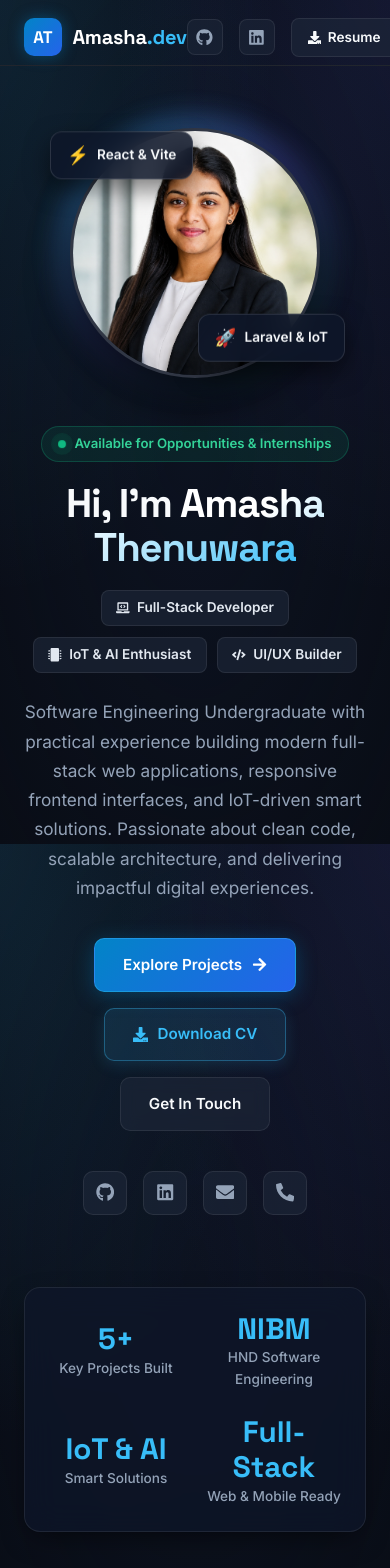
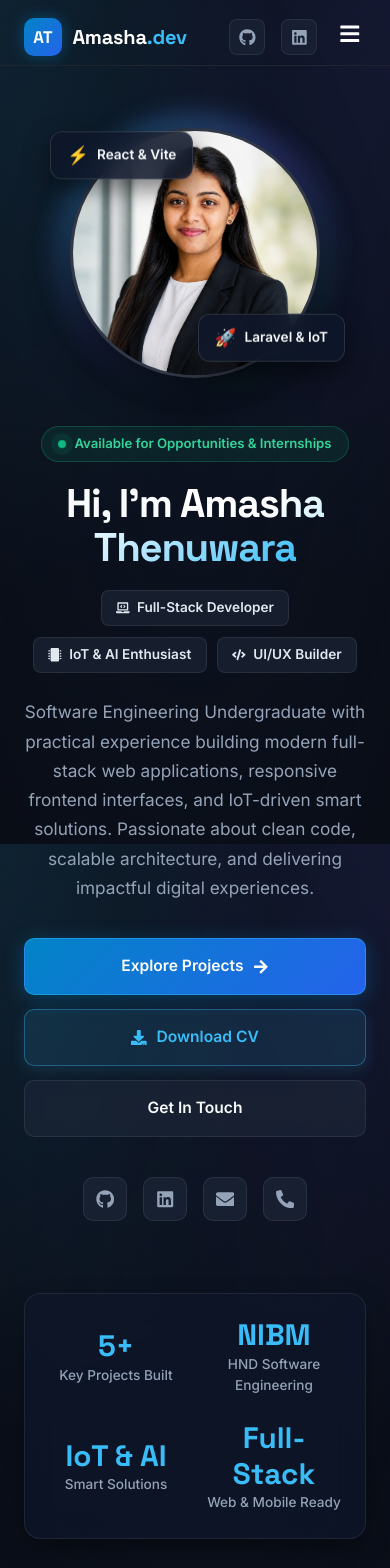
Before and after one commit to AmashaThenuwara/My_Portfolio, a React (Vite) app in the folder amasha-portfolio/: page / in a window 390 px wide. Shown: the top 1568 px of the page. Built offline with nearby package versions, Linux system fonts and the light colour scheme.

Commit message:
Optimize Resume and Download CV buttons for all screen sizes (mobile, tablet, laptop, desktop)

```diff
--- a/amasha-portfolio/src/components/Hero.css
+++ b/amasha-portfolio/src/components/Hero.css
@@ -289,3 +289,21 @@
     display: none;
   }
 }
+
+@media (max-width: 600px) {
+  .hero-actions {
+    flex-direction: column;
+    width: 100%;
+    gap: 0.85rem;
+  }
+
+  .hero-actions .btn-primary,
+  .hero-actions .btn-download-cv,
+  .hero-actions .btn-secondary {
+    width: 100%;
+    text-align: center;
+    justify-content: center;
+    padding: 0.95rem 1.25rem;
+    font-size: 0.975rem;
+  }
+}
--- a/amasha-portfolio/src/components/Navbar.css
+++ b/amasha-portfolio/src/components/Navbar.css
@@ -202,8 +202,9 @@
   }
 
   .mobile-menu.open {
-    max-height: 380px;
+    max-height: 520px;
     padding: 1.5rem;
+    overflow-y: auto;
   }
 
   .mobile-menu-links {
@@ -225,6 +226,15 @@
   }
 
   .mobile-menu-actions {
-    margin-top: 0.5rem;
+    margin-top: 1rem;
+    display: flex;
+    flex-direction: column;
+    gap: 0.75rem;
   }
 }
+
+@media (max-width: 640px) {
+  .navbar-actions .nav-cv-btn {
+    display: none;
+  }
+}
```
